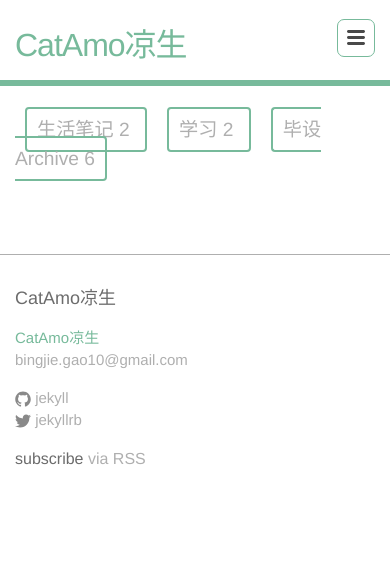
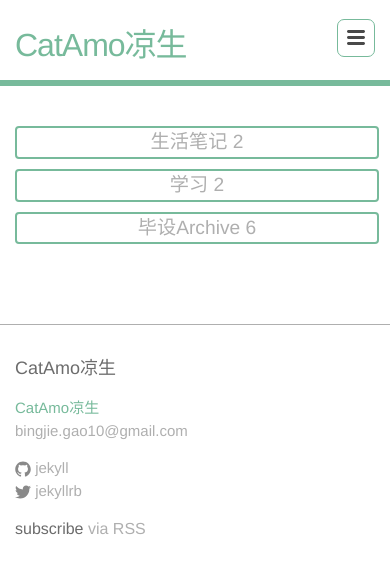
Before and after one commit to BingjieGao/bingjiegao.github.io, a Jekyll site: the page built from categories.html, in a window 390 px wide. Shown: the top 574 px of the page. Built offline with Jekyll 4.4.1, drawn with Linux system fonts in a browser that asks for light colours; nearby versions of some CDN libraries; Markdown is read by kramdown in place of the engine named in the settings.

Commit message:
Update _layout.scss

```diff
--- a/_sass/_layout.scss
+++ b/_sass/_layout.scss
@@ -322,14 +322,22 @@
 //categories lists
 
 a.categories-list-item{
-    margin:10px;
-    padding: 10px;
+    // margin:10px;
+    // padding: 10px;
     font-size: $base-font-size * 1.2;
     border: 2.5px solid #77BA9B;
 
     -webkit-border-radius: 4px;
     -moz-border-radius: 4px;
     border-radius: 4px;
+}
+
+@media screen
+and (min-width: 750px) {
+    a.categories-list-item {
+        margin: 10px;
+        padding: 10px;
+    }
 }
 
 .categories-list-item[style="nactive"]{
@@ -360,3 +368,28 @@ a.categories-list-item{
 .post-list-item h3{
     margin: 0px;
 }
+
+
+/* ----------- iPhone 6 ----------- */
+
+/* Portrait and Landscape */
+@media screen
+and (max-width: 700px)
+ {
+    .categories-list-item{
+        width: 100%;
+        display: block;
+        text-align: center;
+        margin:10px;
+        margin-left: 0px;
+    }
+    .toggle-post-list{
+        width: 100%;
+        padding-left: 0px;
+        margin-left: 0px;
+    }
+    .archive-year{
+        display:none;
+    }
+
+}
```
